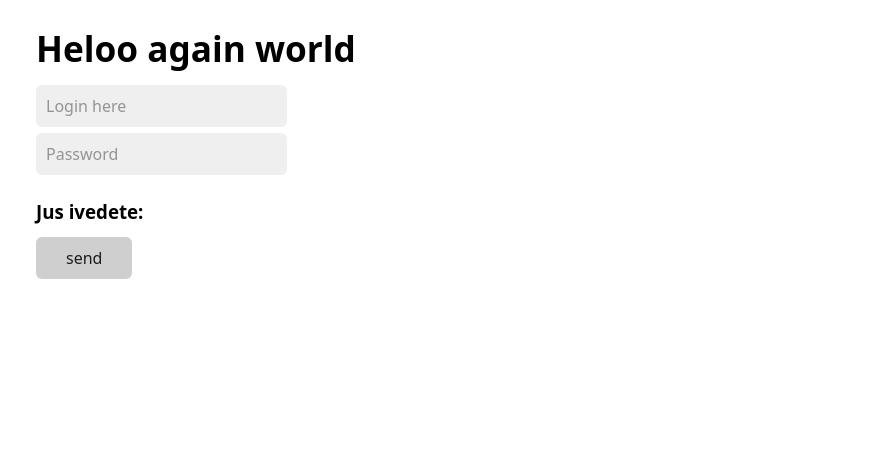
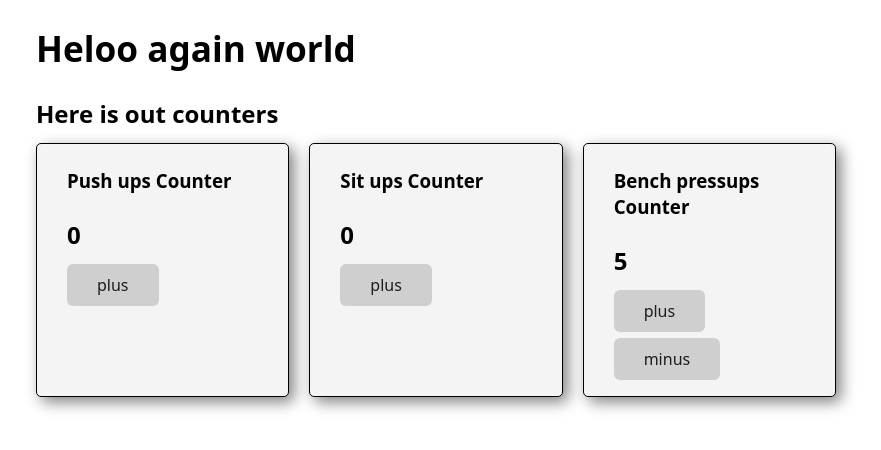
Before and after one commit to MariusCodeAcademy/type8-react-05-events-forms, a React (Create React App) app: page / in a window 1280 px wide. Shown: the top 450 px of the page, without its empty margins (204-1085 px from the left). Built offline with nearby package versions, Linux system fonts and the light colour scheme.

Commit message:
startValue CounterList

```diff
--- a/src/App.js
+++ b/src/App.js
@@ -8,11 +8,11 @@ function App() {
     <div className='App'>
       <h1>Heloo again world</h1>
       {/* TODO: add multile conters with titles */}
-      {/* <CounterList /> */}
+      <CounterList />
       {/* <Counter />
       <Counter />
       <Counter /> */}
-      <Login />
+      {/* <Login /> */}
     </div>
   );
 }
--- a/src/components/Counter/Counter.jsx
+++ b/src/components/Counter/Counter.jsx
@@ -1,8 +1,8 @@
 import { useState } from 'react';
 
-function Counter() {
+function Counter(props) {
   // let counterValue = 0
-  const [counterValue, setCounterValue] = useState(0);
+  const [counterValue, setCounterValue] = useState(props.startValue || 0);
 
   // parasyti funkcija handleCounterIncrement() kuri didina counterValue 1
   function handleCounterIncrement() {
@@ -29,8 +29,8 @@ function Counter() {
 
   return (
     <div className='counter'>
-      <h3 onMouseEnter={() => console.log('Patrauk kursoriu!!!')}>Push ups Counter</h3>
-      <h2 className={`${isCounterPositive ? 'positive' : 'negative'}`}>{counterValue}</h2>
+      <h3>{props.title} Counter</h3>
+      <h2>{counterValue}</h2>
       <div className='control'>
         <button onClick={handleCounterIncrement} className='btn'>
           plus
```
